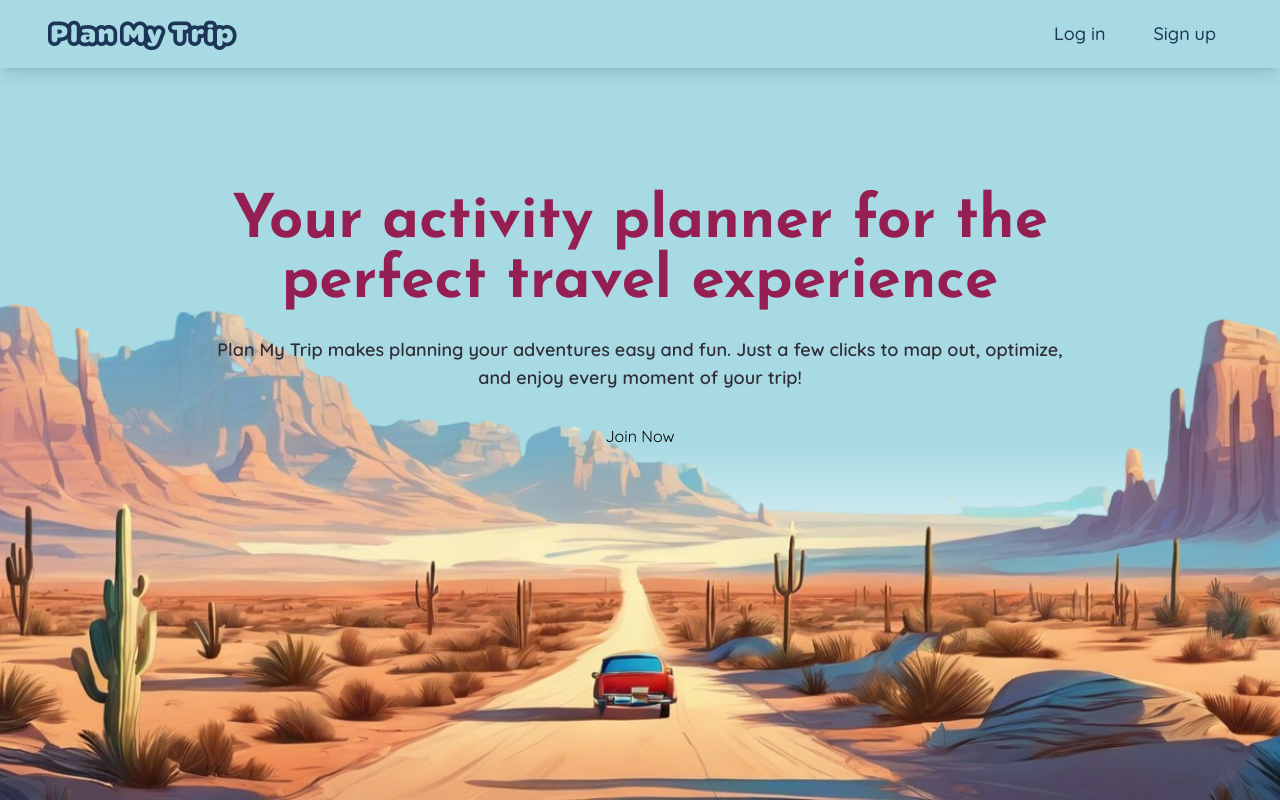
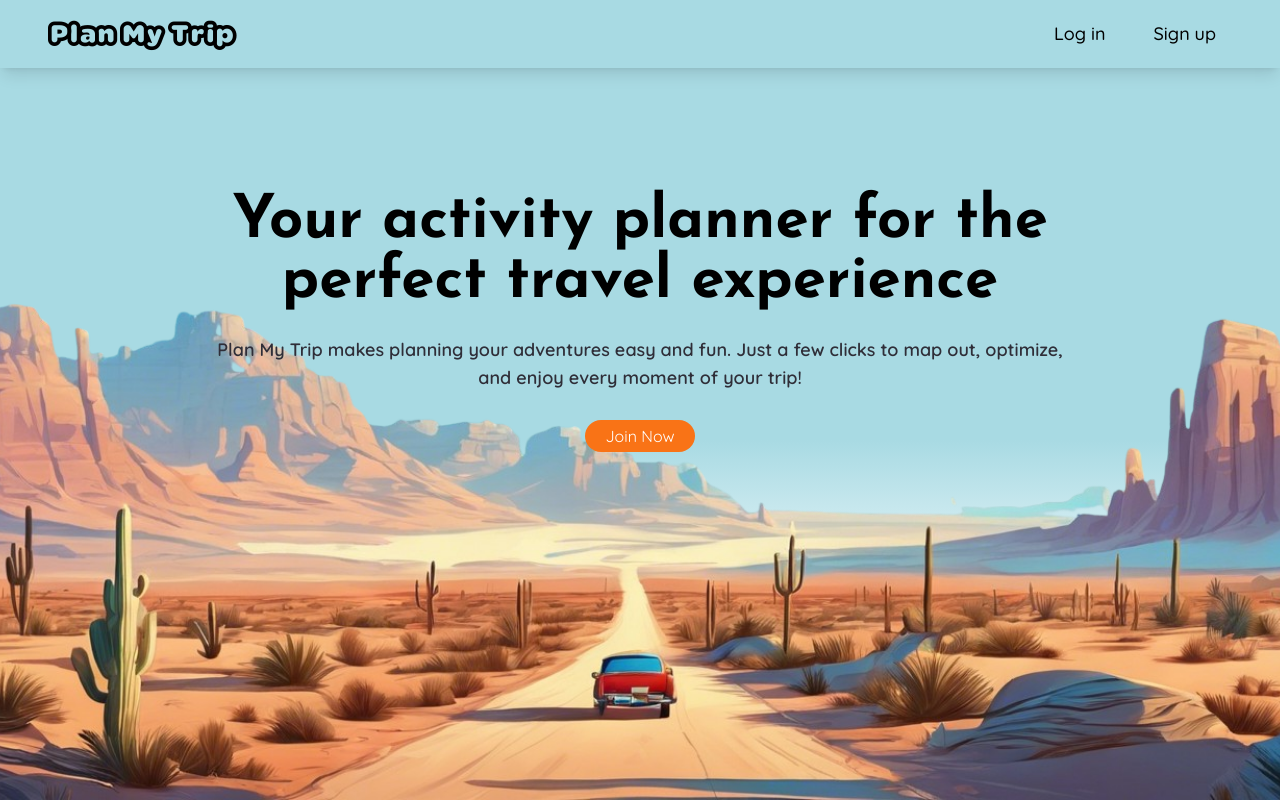
Before and after one commit to TamVdb/itf3_Project_PlanMyTrip, a React (Vite) app in the folder frontend/: page / in a window 1280 px wide. Built offline with nearby package versions, Linux system fonts and the light colour scheme.

Commit message:
Update Tailwind Config ⚙️

```diff
--- a/frontend/tailwind.config.js
+++ b/frontend/tailwind.config.js
@@ -8,20 +8,6 @@ module.exports = {
       './src/**/*.{js,ts,jsx,tsx}',
    ],
    theme: {
-      colors: {
-         transparent: 'transparent',
-         current: 'currentColor',
-         'text': '#4c5665',
-         'darkerText': '#2f2e38',
-         'darkBlue': '#1d3557',
-         'lightBlue': '#a8dae3',
-         'custom-yellow': '#fbb13c',
-         'lightYellow': '#fdd48a',
-         'custom-orange': '#f28705',
-         'wine': '#951f52',
-         'lightWine': '#b42263',
-      },
-
       fontFamily: {
          'title': ['Josefin', 'sans-serif'],
          'logo': ['Vacaciones', 'sans-serif'],
@@ -30,6 +16,18 @@ module.exports = {
       extend: {
          fontFamily: {
             'sans': ['Quicksand', ...defaultTheme.fontFamily.sans],
+         },
+         colors: {
+            ...colors,
+            'text': '#4c5665',
+            'darkerText': '#2f2e38',
+            'custom-blue': '#1d3557',
+            'custom-lightBlue': '#a8dae3',
+            'custom-yellow': '#fbb13c',
+            'custom-lightYellow': '#fdd48a',
+            'custom-orange': '#f28705',
+            'custom-wine': '#951f52',
+            'custom-lightWine': '#b42263',
          },
          container: {
             center: true,
```
